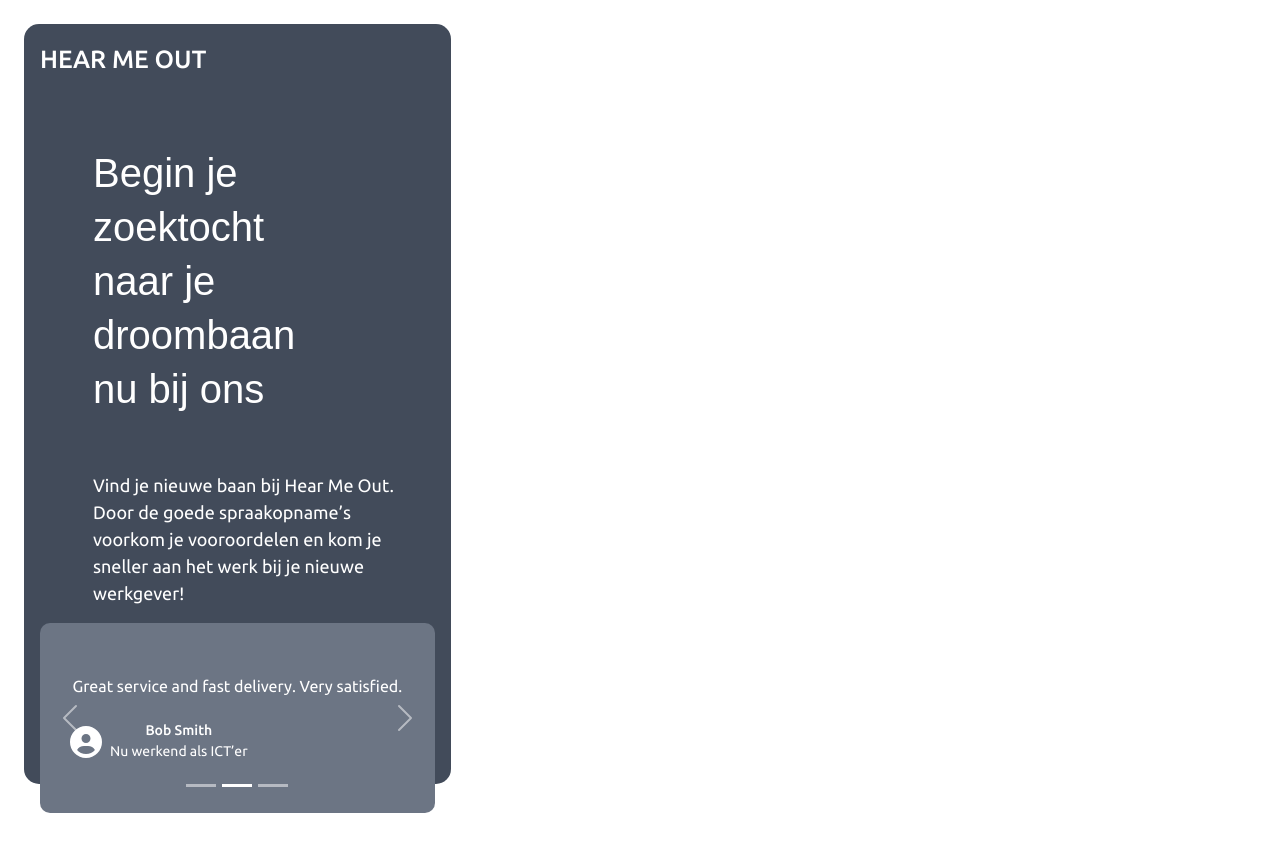
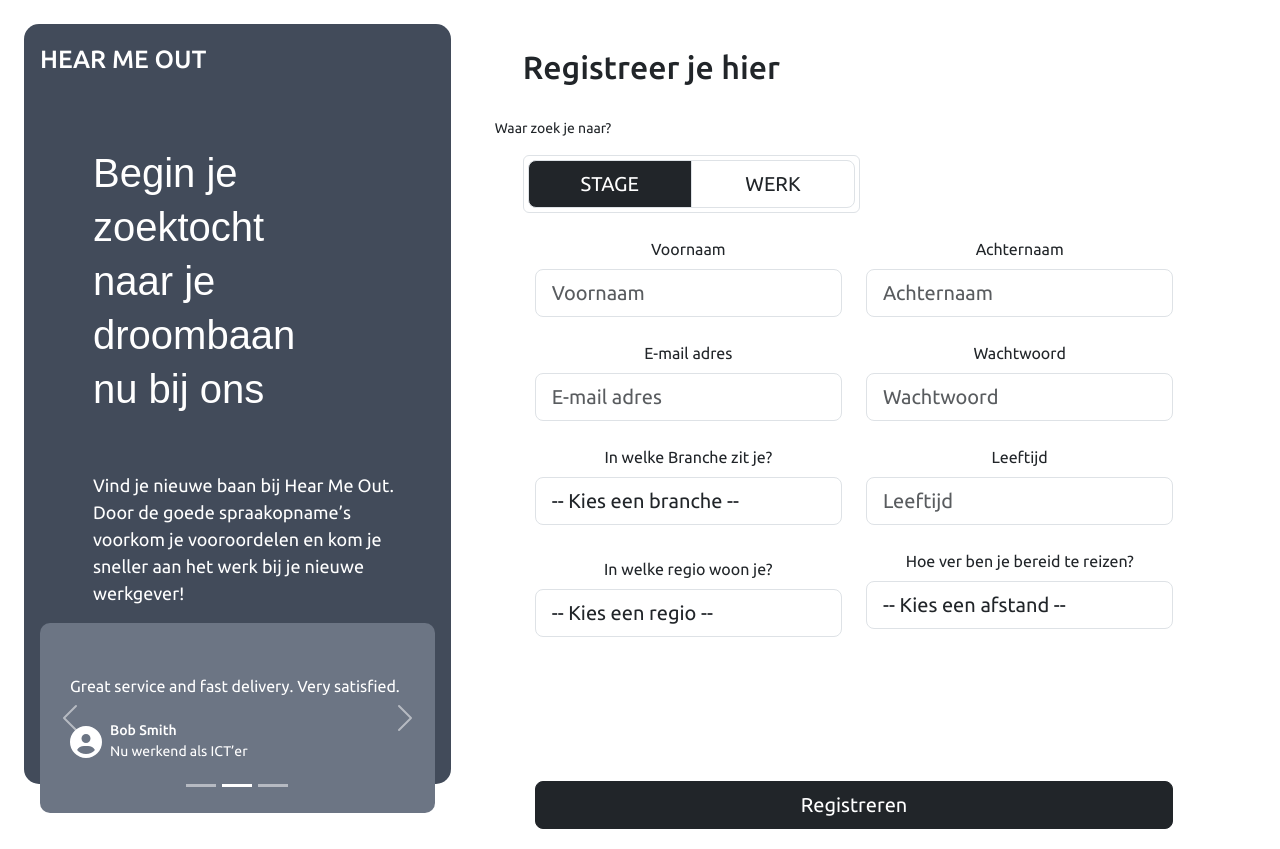
Before and after one commit to TLWNL/musical-octo-guacamole, a React (Vite) app in the folder HearMeOutt/: page /gebruiker/aanmaken in a window 1280 px wide. Before the commit the page ends 813 px from the top, so only its background shows below. Built offline with nearby package versions, Linux system fonts and the light colour scheme.

Commit message:
Linting fix

```diff
--- a/HearMeOutt/src/Components/AccountRegistration.tsx
+++ b/HearMeOutt/src/Components/AccountRegistration.tsx
@@ -1,5 +1,6 @@
 import { Col, Container, Row } from "react-bootstrap";
 import ReviewsCarousel from "./ReviewsCarousel";
+import RegistrationForm from "./RegistrationForm";
 
 function AccountRegistration() {
   return (
@@ -8,7 +9,7 @@
         <Row>
           <Col
             md={{ span: 4 }}
-            className="mt-2 ms-4 p-3 d-flex flex-column"
+            className="mt-4 ms-4 p-3 d-flex flex-column"
             style={{
               background: "#424B5A",
               height: "95vh",
@@ -67,6 +68,9 @@
               </Col>
             </Row>
           </Col>
+          <Col md="7">
+            <RegistrationForm></RegistrationForm>
+          </Col>
         </Row>
       </Container>
     </>
--- /dev/null
+++ b/HearMeOutt/src/Components/RegistrationForm.tsx
@@ -0,0 +1,236 @@
+import React, { useState } from "react";
+import {
+  Row,
+  Col,
+  Container,
+  Button,
+  Form,
+  ButtonGroup,
+} from "react-bootstrap";
+
+const RegistrationForm: React.FC = () => {
+  const [selectedButton, setSelectedButton] = useState<string>("stage");
+  const [formData, setFormData] = useState({
+    firstName: "",
+    lastName: "",
+    email: "",
+    password: "",
+    industry: "",
+    age: "",
+    region: "",
+    travelDistance: "",
+  });
+
+  const handleButtonClick = (button: string) => {
+    setSelectedButton(button);
+  };
+
+  const handleInputChange = (e: React.ChangeEvent<HTMLInputElement>) => {
+    const { name, value } = e.target;
+    setFormData((prevState) => ({
+      ...prevState,
+      [name]: value,
+    }));
+  };
+
+  const handleDropdownChange = (name: string, value: string) => {
+    setFormData((prevState) => ({
+      ...prevState,
+      [name]: value,
+    }));
+  };
+
+  return (
+    <>
+      <Container
+        style={{
+          minHeight: "100vh", // Ensures the container takes full height of the page
+          paddingBottom: "20px", // Adds bottom padding for some space
+        }}
+      >
+        <Row>
+          <Col md={12} className="mt-5 ms-5 text-start">
+            <h2>Registreer je hier</h2>
+          </Col>
+        </Row>
+        <Row>
+          <Col md={3} className="mt-4">
+            <p style={{ fontSize: "14px" }}>Waar zoek je naar?</p>
+          </Col>
+        </Row>
+        <Row>
+          <Col md={6} className="ms-5">
+            <ButtonGroup
+              aria-label="StageWerk"
+              size="lg"
+              className="border p-1 w-100"
+            >
+              <Button
+                variant={selectedButton === "stage" ? "dark" : "white"}
+                onClick={() => handleButtonClick("stage")}
+                className="border w-100"
+                size="lg"
+              >
+                STAGE
+              </Button>
+              <Button
+                variant={selectedButton === "werk" ? "dark" : "white"}
+                onClick={() => handleButtonClick("werk")}
+                className="border w-100"
+                size="lg"
+              >
+                WERK
+              </Button>
+            </ButtonGroup>
+          </Col>
+        </Row>
+        <Row className="mt-4 mb-3 ms-5">
+          {/* Voornaam and Achternaam */}
+          <Col md={6}>
+            <Form.Group controlId="firstName">
+              <Form.Label>Voornaam</Form.Label>
+              <Form.Control
+                type="text"
+                placeholder="Voornaam"
+                name="firstName"
+                value={formData.firstName}
+                onChange={handleInputChange}
+                size="lg"
+              />
+            </Form.Group>
+          </Col>
+          <Col md={6}>
+            <Form.Group controlId="lastName">
+              <Form.Label>Achternaam</Form.Label>
+              <Form.Control
+                type="text"
+                placeholder="Achternaam"
+                name="lastName"
+                value={formData.lastName}
+                onChange={handleInputChange}
+                size="lg"
+              />
+            </Form.Group>
+          </Col>
+        </Row>
+        <Row className="mt-4  mb-3 ms-5">
+          {/* Email and Wachtwoord */}
+          <Col md={6}>
+            <Form.Group controlId="email">
+              <Form.Label>E-mail adres</Form.Label>
+              <Form.Control
+                type="email"
+                placeholder="E-mail adres"
+                name="email"
+                value={formData.email}
+                onChange={handleInputChange}
+                size="lg"
+              />
+            </Form.Group>
+          </Col>
+          <Col md={6}>
+            <Form.Group controlId="password">
+              <Form.Label>Wachtwoord</Form.Label>
+              <Form.Control
+                type="password"
+                placeholder="Wachtwoord"
+                name="password"
+                value={formData.password}
+                onChange={handleInputChange}
+                size="lg"
+              />
+            </Form.Group>
+          </Col>
+        </Row>
+        <Row className="mt-4  mb-3 ms-5">
+          {/* Industry Dropdown */}
+          <Col md={6}>
+            <Form.Group controlId="industry">
+              <Form.Label>In welke Branche zit je?</Form.Label>
+              <Form.Control
+                as="select"
+                name="industry"
+                value={formData.industry}
+                onChange={(e) =>
+                  handleDropdownChange("industry", e.target.value)
+                }
+                size="lg"
+              >
+                <option>-- Kies een branche --</option>
+                <option>IT</option>
+                <option>Gezondheidszorg</option>
+                <option>Onderwijs</option>
+                <option>Financiën</option>
+              </Form.Control>
+            </Form.Group>
+          </Col>
+          {/* Age */}
+          <Col md={6}>
+            <Form.Group controlId="age">
+              <Form.Label>Leeftijd</Form.Label>
+              <Form.Control
+                type="number"
+                placeholder="Leeftijd"
+                name="age"
+                value={formData.age}
+                onChange={handleInputChange}
+                size="lg"
+              />
+            </Form.Group>
+          </Col>
+        </Row>
+        <Row className="mt-4  mb-3 ms-5">
+          {/* Region Dropdown */}
+          <Col md={6} className="mt-2">
+            <Form.Group controlId="region">
+              <Form.Label>In welke regio woon je?</Form.Label>
+              <Form.Control
+                as="select"
+                name="region"
+                value={formData.region}
+                onChange={(e) => handleDropdownChange("region", e.target.value)}
+                size="lg"
+              >
+                <option>-- Kies een regio --</option>
+                <option>Amsterdam</option>
+                <option>Rotterdam</option>
+                <option>Utrecht</option>
+                <option>Den Haag</option>
+              </Form.Control>
+            </Form.Group>
+          </Col>
+          {/* Travel Distance Dropdown */}
+          <Col md={6}>
+            <Form.Group controlId="travelDistance">
+              <Form.Label>Hoe ver ben je bereid te reizen?</Form.Label>
+              <Form.Control
+                as="select"
+                name="travelDistance"
+                value={formData.travelDistance}
+                onChange={(e) =>
+                  handleDropdownChange("travelDistance", e.target.value)
+                }
+                size="lg"
+              >
+                <option>-- Kies een afstand --</option>
+                <option>5 km</option>
+                <option>10 km</option>
+                <option>20 km</option>
+                <option>50 km</option>
+              </Form.Control>
+            </Form.Group>
+          </Col>
+        </Row>
+        <Row className="mt-4 ms-5" style={{ paddingTop: "120px" }}>
+          <Col md={12}>
+            <Button variant="dark" type="submit" className="w-100" size="lg">
+              Registreren
+            </Button>
+          </Col>
+        </Row>
+      </Container>
+    </>
+  );
+};
+
+export default RegistrationForm;
--- a/HearMeOutt/src/Components/ReviewsCarousel.tsx
+++ b/HearMeOutt/src/Components/ReviewsCarousel.tsx
@@ -1,5 +1,4 @@
 import React from "react";
-import { Col, Row } from "react-bootstrap";
 import Carousel from "react-bootstrap/Carousel";
 import { FontAwesomeIcon } from "@fortawesome/react-fontawesome";
 import { faUserCircle } from "@fortawesome/free-solid-svg-icons";
@@ -45,7 +44,7 @@
         <Carousel.Item key={review.id} interval={4000}>
           {/* Center Content */}
           <div
-            className="d-flex flex-column justify-content-center "
+            className="d-flex flex-column justify-content-center text-start"
             style={{ height: "190px", padding: "30px" }}
           >
             <p className="text-white mb-4">{review.text}</p>
```
